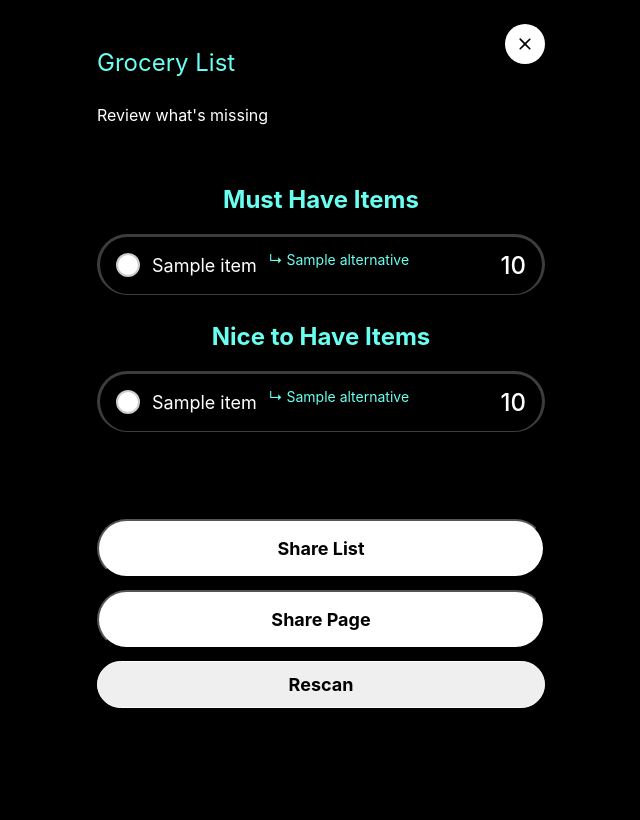
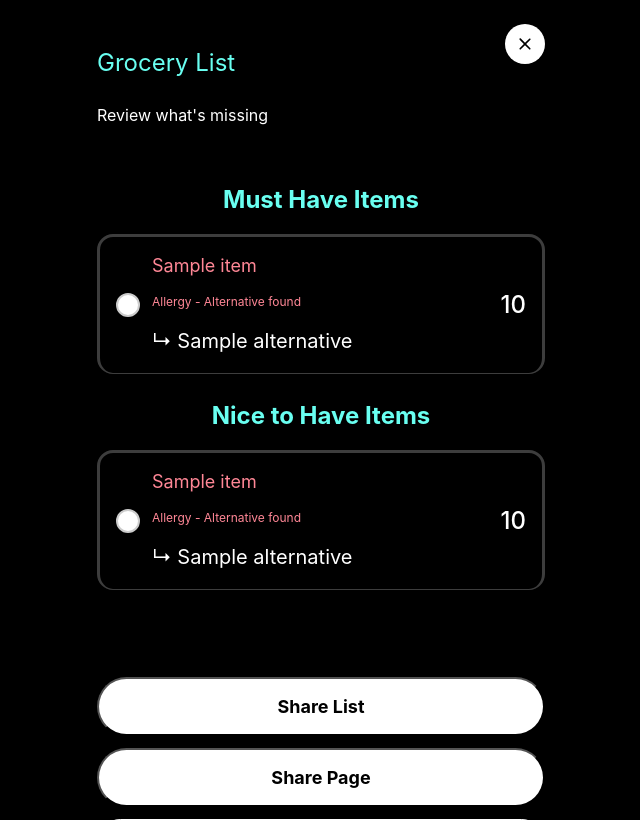
Before and after one commit to Yosefnoorani/FridgeAIList, a Flask app: template templates/results.html in a window 1280 px wide. Shown: the top 820 px of the page, without its empty margins (319-959 px from the left). Before the commit the page ends 708 px from the top, so only its background shows below. Run offline with Flask 3, Linux system fonts and the light colour scheme; the template is opened without the code that fills it: most values are stand-ins (such as "Sample title", 1, 10 or a date in 2020); parts of the project's set-up code (start-up, migrations or seed data) failed here and were passed over.

Commit message:
redesign result 17/07

```diff
--- a/templates/results.html
+++ b/templates/results.html
@@ -105,7 +105,7 @@
             padding: 0px 16px;
             cursor: pointer;
             align-items: center;
-            border-radius: 50px;
+            border-radius: 16px;
             margin-bottom: 7px;
         }
 
@@ -142,8 +142,17 @@
         }
 
         .alternative-name {
-            color: #69fff1;
-            font-size: 14px;
+            /*color: #69fff1;*/
+            font-size: 20px;
+        }
+
+        .allergy-title {
+            color: #ff8796;
+        }
+
+        .allergy-subtitle {
+            color: #ff8796;
+            font-size: 12px;
         }
 
         .action-container {
@@ -269,9 +278,14 @@
                     <input type="checkbox" id="customCheckbox{{ loop.index }}" class="custom-checkbox" />
                     <label for="customCheckbox{{ loop.index }}" class="custom-checkbox-label"></label>
                 </div>
+                {% if item.alternative %}
+                <div>
+                    <p class="item-name allergy-title">{{ item.name }}</p>
+                    <p class="allergy-subtitle">Allergy - Alternative found</p>
+                    <p class="alternative-name">↳ {{ item.alternative }}</p>
+                </div>
+                {% else %}
                 <p class="item-name">{{ item.name }}</p>
-                {% if item.alternative %}
-                <p class="alternative-name">↳ {{ item.alternative }}</p>
                 {% endif %}
             </div>
             <span class="item-quantity">{{ item.quantity }}</span>
@@ -286,9 +300,14 @@
                     <input type="checkbox" id="customCheckboxSecond{{ loop.index }}" class="custom-checkbox" />
                     <label for="customCheckboxSecond{{ loop.index }}" class="custom-checkbox-label"></label>
                 </div>
+                {% if item.alternative %}
+                <div>
+                    <p class="item-name allergy-title">{{ item.name }}</p>
+                    <p class="allergy-subtitle">Allergy - Alternative found</p>
+                    <p class="alternative-name">↳ {{ item.alternative }}</p>
+                </div>
+                {% else %}
                 <p class="item-name">{{ item.name }}</p>
-                {% if item.alternative %}
-                <p class="alternative-name">↳ {{ item.alternative }}</p>
                 {% endif %}
             </div>
             <span class="item-quantity">{{ item.quantity }}</span>
@@ -305,15 +324,22 @@
 
 <script>
     function toggleCheck(element) {
-        // Prevent the label from toggling the checkbox again
         const checkbox = element.querySelector('.custom-checkbox');
         checkbox.checked = !checkbox.checked;
-        //console.log(element);
+        if (checkbox.checked) {
+            element.style.borderColor = '#69fff1'; // Change border color when checked
+        } else {
+            element.style.borderColor = 'rgba(255, 255, 255, 0.24)'; // Reset border color when unchecked
+        }
     }
 
     function shareList() {
-        const listItems = document.querySelectorAll('.list-item .item-name');
-        const items = Array.from(listItems).map(item => item.textContent);
+        const listItems = document.querySelectorAll('.list-item');
+        const items = Array.from(listItems).map(item => {
+            const itemName = item.querySelector('.item-name').textContent;
+            const itemQuantity = item.querySelector('.item-quantity').textContent;
+            return `${itemName}: ${itemQuantity}`;
+        });
         const shareData = {
             title: 'Grocery List',
             text: `Missing items:\n${items.join('\n')}`
```
